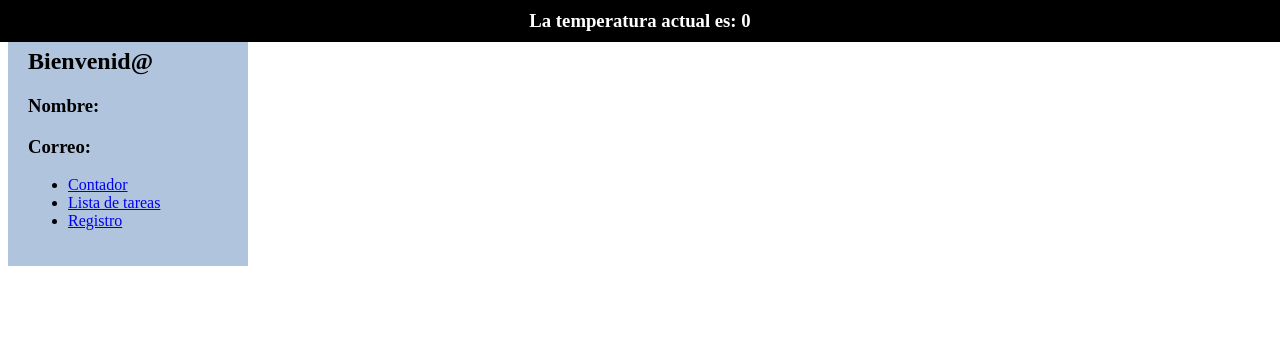
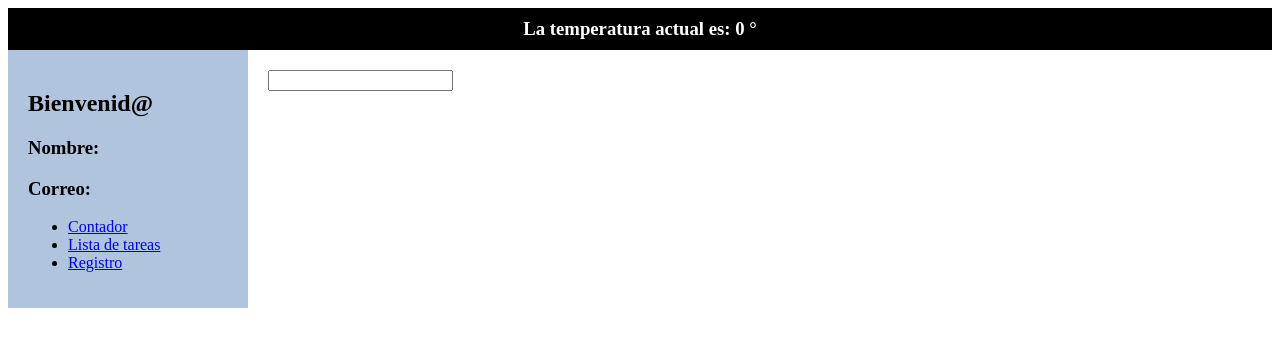
Before and after one commit to JohansonCda/vue, a Vue app: page / in a window 1280 px wide. Shown: the top 346 px of the page. Built offline with nearby package versions, Linux system fonts and the light colour scheme; no server answers.

Commit message:
Reactives variables, props and API

```diff
--- a/src/components/Header.vue
+++ b/src/components/Header.vue
@@ -1,12 +1,19 @@
 <template>
   <div class="header">
-    <h3>La temperatura actual es: <Weather></Weather>
-    </h3>
+    {{ mensajeRecibido }}<Weather></Weather>
   </div>
 </template>
 
 <script setup>
 import Weather from './Weather.vue'
+import { ref, defineProps, watch } from 'vue';
+
+const props = defineProps(['mensaje']);
+const mensajeRecibido = ref(props.mensaje);
+
+watch(() => props.mensaje, (newValue) => {
+  mensajeRecibido.value = newValue;
+});
 </script>
 
 <style scoped>
@@ -15,7 +22,6 @@
   justify-content: center;
   align-items: center;
   padding: 10px 20px;
-  position: fixed;
   top: 0;
   left: 0;
   right: 0;
--- a/src/components/Weather.vue
+++ b/src/components/Weather.vue
@@ -1,5 +1,5 @@
 <template>
-  {{ weatherStore.temperatura }}
+  <h3>La temperatura actual es: {{ weatherStore.temperatura }} °</h3>
 </template>
 
 <script setup>
--- a/src/helpers/getWeather.js
+++ b/src/helpers/getWeather.js
@@ -1,9 +1,9 @@
 import axios from "axios";
 
-const API_URL = 'https://api.open-meteo.com/v1/forecast?latitude=3.4372&longitude=-76.5225&hourly=temperature_2m&timezone=auto';
+const API_URL = 'https://api.open-meteo.com/v1/forecast?latitude=3.4372&longitude=-76.5225&current=temperature_2m&timezone=auto&forecast_days=1';
 
 export const getTemperatura = async () => {
   const respuesta = await axios.get(API_URL);
-  const nuevaTemperatura = respuesta.data.hourly.temperature_2m[0];
+  const nuevaTemperatura = respuesta.data.current.temperature_2m;
   return nuevaTemperatura;
 };
--- a/src/views/MainView.vue
+++ b/src/views/MainView.vue
@@ -1,8 +1,10 @@
 <template>
-  <Header></Header>
+  <Header :mensaje="texto"></Header>
   <div class="container">
     <Sidebar></Sidebar>
     <div class="content">
+      <input type="text" v-model="texto">
+      {{ texto }}
       <RouterView></RouterView>
     </div>
   </div>
@@ -11,8 +13,11 @@
 <script setup>
 import Sidebar from '../components/Sidebar.vue';
 import Header from '../components/Header.vue';
+import { ref } from 'vue';
 import { RouterView } from 'vue-router';
-</script>´
+
+const texto = ref('');
+</script>
 
 <style>
 .container {
```
